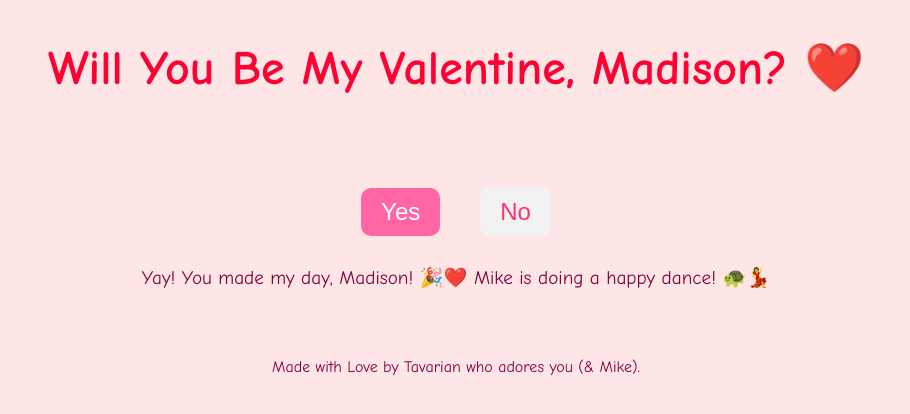
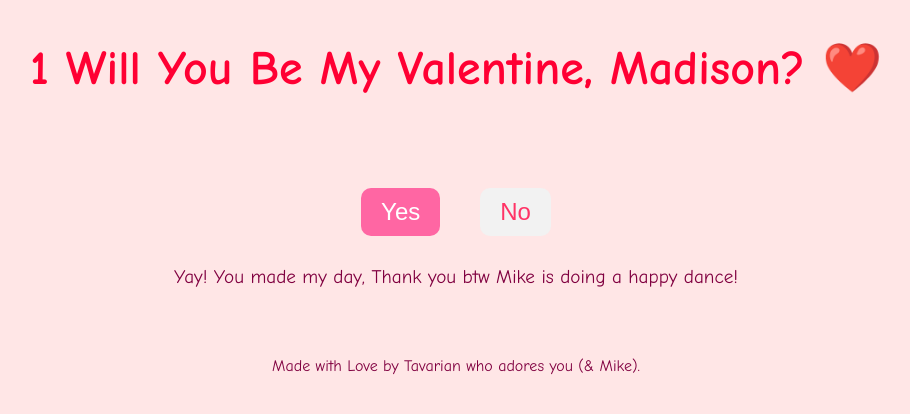
Before and after one commit to TavarianB/valentine-for-madison, a plain HTML site: page index.html in a window 1280 px wide. Both pictures are taken after a click on the button "Yes". Shown: the whole page, without its empty margins (184-1094 px from the left). Drawn offline with Linux system fonts and the light colour scheme.

Commit message:
Update index.html
step back?

```diff
--- a/index.html
+++ b/index.html
@@ -87,7 +87,7 @@
   </style>
 </head>
 <body>
-  <h1>Will You Be My Valentine, Madison? ❤️</h1>
+  <h1>1 Will You Be My Valentine, Madison? ❤️</h1>
   <div id="buttons">
     <button id="yes">Yes</button>
     <button id="no">No</button>
@@ -132,14 +132,14 @@
     let noScale = 1;
     const maxYesScale = 2;  // Maximum size for the "Yes" button
     const scaleIncrement = 0.20;  // 5% growth each click
-    const maxNoClicks = 100;  // Stop growing "Yes" after 21 "No" button clicks
+    const maxNoClicks = 20;  // Stop growing "Yes" after 21 "No" button clicks
 
     noButton.addEventListener("click", () => {
       if (noClickCount < noResponses.length) {
         message.textContent = noResponses[noClickCount];
         noClickCount++;
       } else {
-        message.textContent = "Okay, I get it... 😭 But Mike and I still think you're amazing! 🐢❤️";
+        message.textContent = "Okay, I get it... 😭 But Mike and I still think you're amazing! ❤️";
       }
 
       // Grow the "Yes" button by 3.5% (each time "No" is clicked)
@@ -161,7 +161,7 @@
     });
 
     yesButton.addEventListener("click", () => {
-      message.textContent = "Yay! You made my day, Madison! 🎉❤️ Mike is doing a happy dance! 🐢💃";
+      message.textContent = "Yay! You made my day, Thank you btw Mike is doing a happy dance! ";
     });
   </script>
 </body>
```
